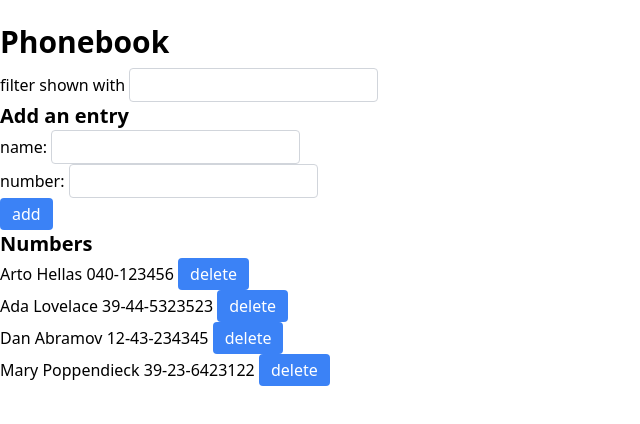
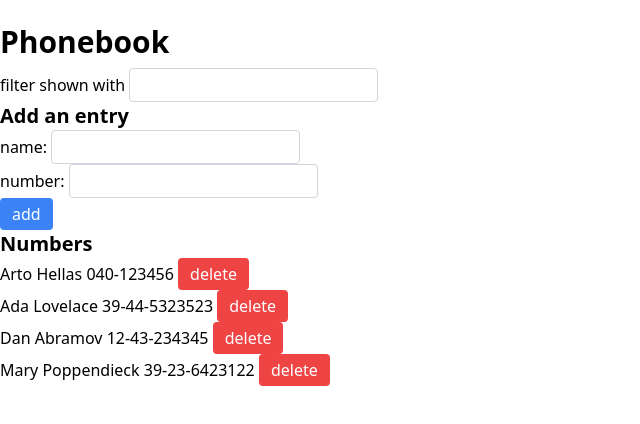
Before and after one commit to kevcomedia/fullstackopen2021-part2, a React (Create React App) app in the folder phonebook/: page / in a window 1280 px wide. Shown: the top 424 px of the page, without its empty margins (0-640 px from the left). Built offline with nearby package versions, Linux system fonts and the light colour scheme; data requests are answered from the project's data file.

Commit message:
Add Button color variants

```diff
--- a/phonebook/src/components/Button.js
+++ b/phonebook/src/components/Button.js
@@ -1,10 +1,15 @@
 import React from 'react'
 
-const Button = (props) => {
+const Button = ({ x_type, ...props }) => {
+  const colors = {
+    danger: 'bg-red-500 hover:bg-red-600 focus:bg-red-600',
+    primary: 'bg-blue-500 hover:bg-blue-600 focus:bg-blue-600',
+  }
+
   return (
     <button
       {...props}
-      className="rounded px-3 py-1 bg-blue-500 hover:bg-blue-600 focus:bg-blue-600 focus:outline-none focus:ring text-white"
+      className={`rounded px-3 py-1 ${colors[x_type]} focus:outline-none focus:ring text-white`}
     />
   )
 }
--- a/phonebook/src/components/Form.js
+++ b/phonebook/src/components/Form.js
@@ -12,7 +12,7 @@ const Form = ({ name, number, onNameChange, onNumberChange, onSubmit }) => {
         number: <Input value={number} onChange={onNumberChange} />
       </div>
       <div>
-        <Button type="submit">add</Button>
+        <Button type="submit" x_type="primary">add</Button>
       </div>
     </form>
   )
--- a/phonebook/src/components/PhonebookEntry.js
+++ b/phonebook/src/components/PhonebookEntry.js
@@ -8,7 +8,10 @@ const PhonebookEntry = ({ entry, onDelete }) => {
 
   return (
     <li>
-      {entry.name} {entry.number} <Button onClick={handleDelete}>delete</Button>
+      {entry.name} {entry.number}{' '}
+      <Button onClick={handleDelete} x_type="danger">
+        delete
+      </Button>
     </li>
   )
 }
```
